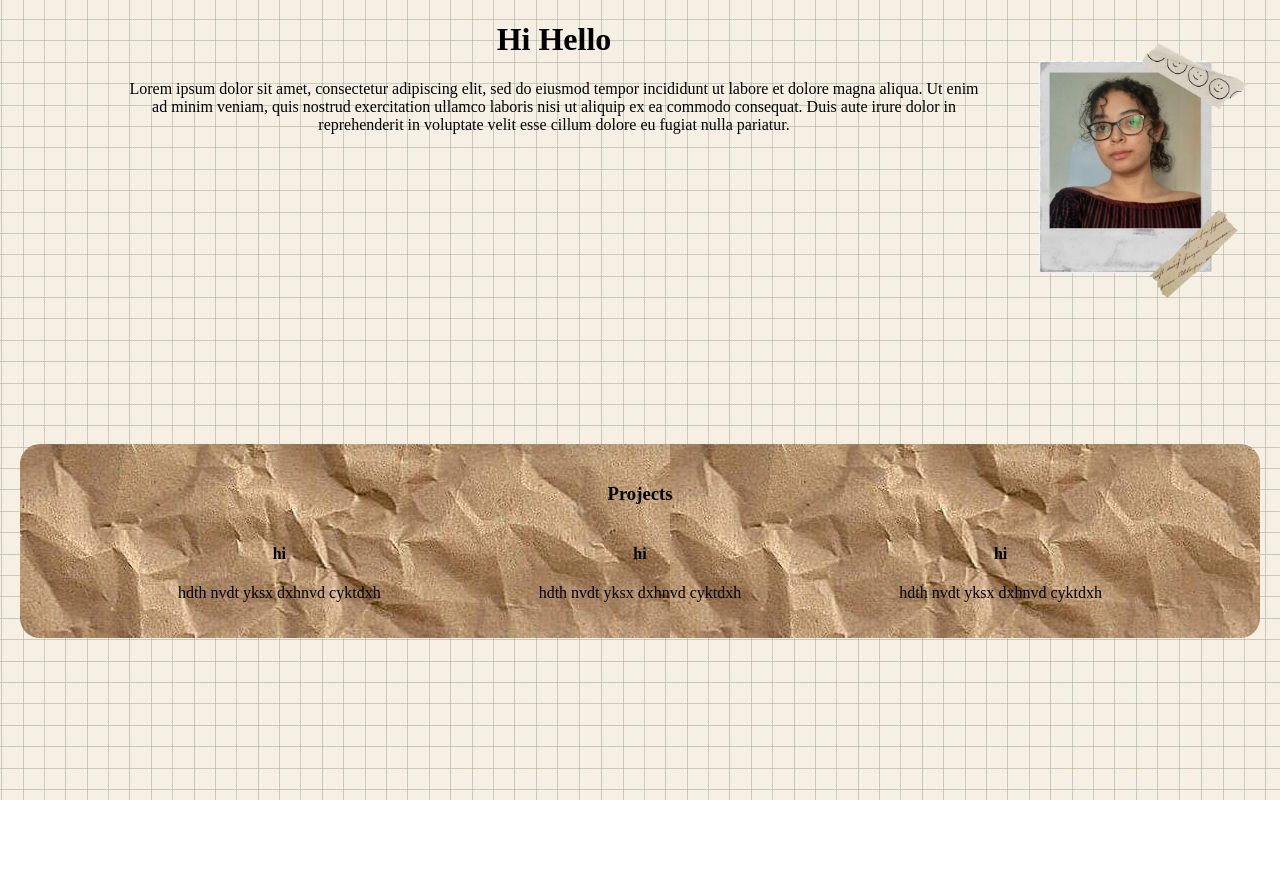
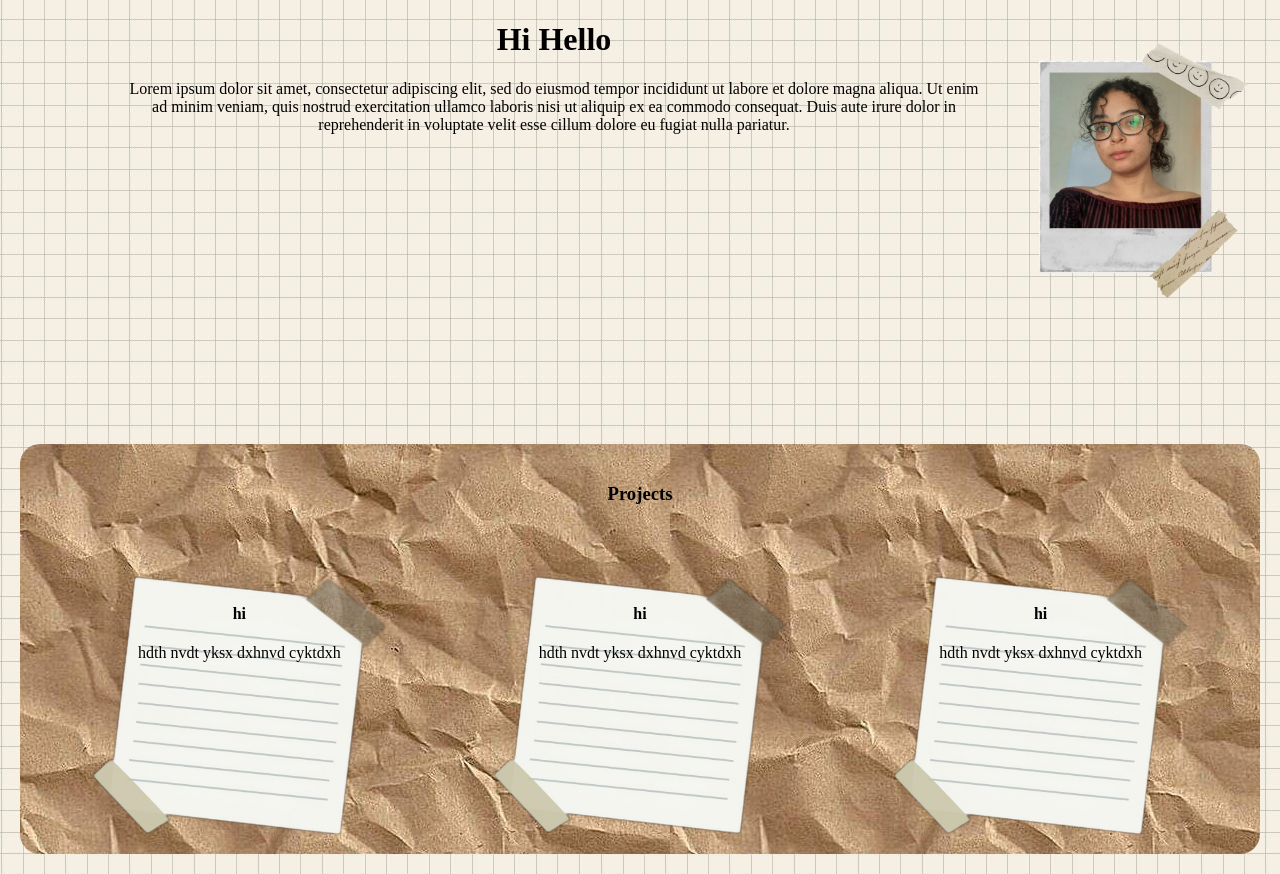
Before and after one commit to CassiaStefane/Portifolio, a React (Create React App) app: page / in a window 1280 px wide. Before the commit the page ends 800 px from the top, so only its background shows below. Built offline with nearby package versions, Linux system fonts and the light colour scheme.

Commit message:
is not getting better

```diff
--- a/src/components/Intro.js
+++ b/src/components/Intro.js
@@ -3,12 +3,12 @@ import './Intro.css';
 
 function Header(){
     return(
-        <div class='header'>
+        <div className={'header'}>
             <div>
                 <h1>Hi Hello</h1>
                 <p>Lorem ipsum dolor sit amet, consectetur adipiscing elit, sed do eiusmod tempor incididunt ut labore et dolore magna aliqua. Ut enim ad minim veniam, quis nostrud exercitation ullamco laboris nisi ut aliquip ex ea commodo consequat. Duis aute irure dolor in reprehenderit in voluptate velit esse cillum dolore eu fugiat nulla pariatur.</p>
             </div>
-            <img class='foto' alt="Myself" src={foto} />
+            <img className={'foto'} alt="Myself" src={foto} />
         </div>
     )
 }
--- a/src/components/Project.css
+++ b/src/components/Project.css
@@ -1,5 +1,5 @@
 .conteiner{
-    width: auto;;
+    width: auto;
     border-radius: 20px;
     margin: 20px;
     padding: 20px 0;
@@ -9,3 +9,10 @@
     display: flex;
     justify-content: space-evenly;
 }
+.section{
+    width: auto;
+    height: 250px;
+    padding: 60px 80px 0;
+    background-image: url("../components/img/tinywow_change_bg_photo_22890079.png");
+    background-size: cover;
+}
--- a/src/components/Project.js
+++ b/src/components/Project.js
@@ -2,18 +2,18 @@ import './Project.css';
 
 function Project(){
     return(
-        <div class='conteiner'>
+        <div className={'conteiner'}>
             <h3>Projects</h3>
-            <div class='project'>
-                <div>
+            <div className={'project'}>
+                <div className={'section'}>
                     <h4>hi</h4>
                     <p>hdth nvdt yksx dxhnvd cyktdxh</p>
                 </div>
-                <div>
+                <div className={'section'}>
                     <h4>hi</h4>
                     <p>hdth nvdt yksx dxhnvd cyktdxh</p>
                 </div>
-                <div>
+                <div className={'section'}>
                     <h4>hi</h4>
                     <p>hdth nvdt yksx dxhnvd cyktdxh</p>
                 </div>
```
Also changed, not shown: src/components/img/tinywow_change_bg_photo_22890079.png (added).
